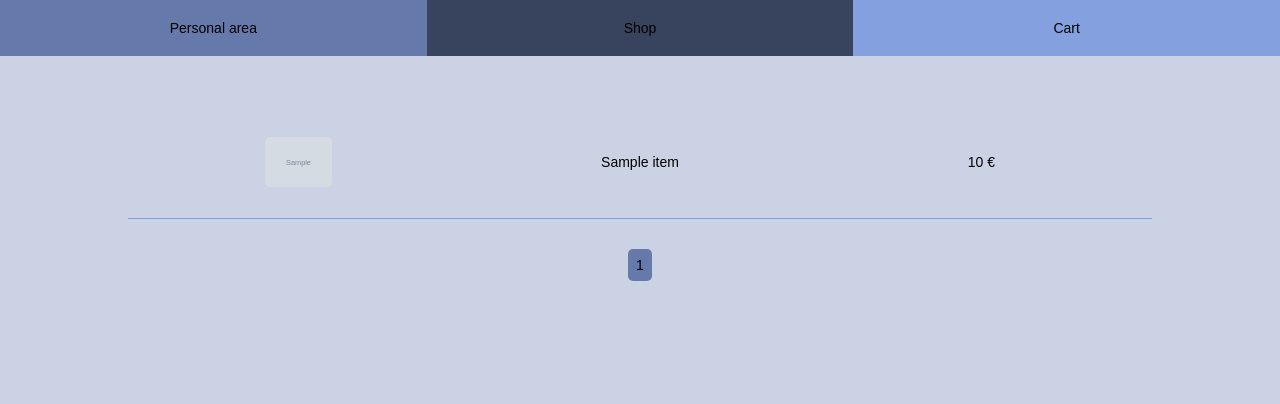
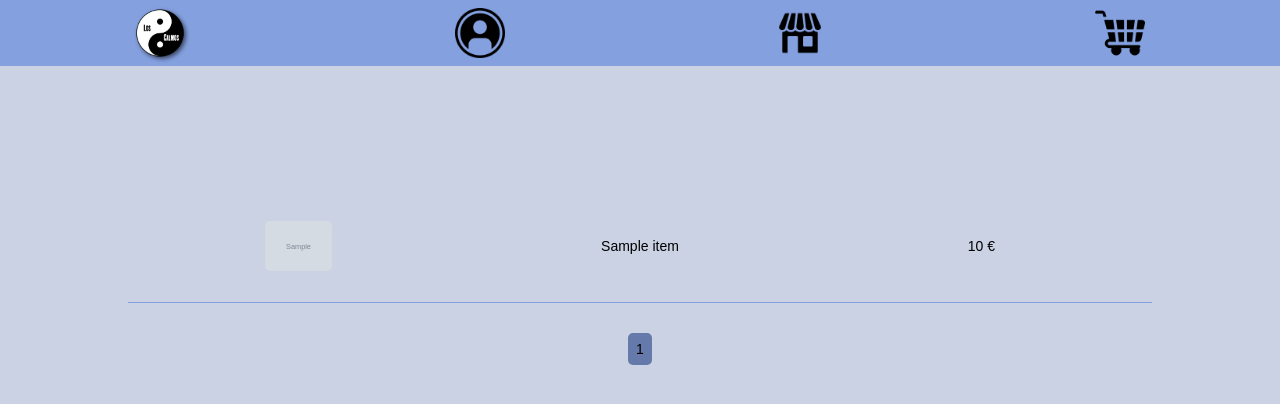
Before and after one commit to krak95/loscalmos, a PHP site: page / in a window 1280 px wide. Shown: the top 404 px of the page. Run offline with PHP 8.4, Linux system fonts and the light colour scheme; the visitor is signed in with stand-in values (Sample User, id 1); tables that the repository leaves empty or names only in its code hold one stand-in row (values such as "Sample post"); grey boxes marked "Sample" are stand-in pictures.

Commit message:
topmenu logos

```diff
--- a/css/mystyle.css
+++ b/css/mystyle.css
@@ -48,6 +48,15 @@ button:hover{
     position: fixed;
     top:0;
 }
+.shopmenu{
+    justify-content: left !important;
+    padding:0 !important;
+    margin:0 !important;
+    width: 50px !important;
+}
+.shopmenu:hover{
+    background-color: var(--blue) !important;
+}
 .topmenu ol{
     background-color: var(--blue);
     width: 100%;
@@ -55,16 +64,21 @@ button:hover{
     justify-content: center;
 }
 .topmenu li{
+    padding:8px;
+    font-family:system-ui, -apple-system, BlinkMacSystemFont, 'Segoe UI', Roboto, Oxygen, Ubuntu, Cantarell, 'Open Sans', 'Helvetica Neue', sans-serif;
     transition: .3s;
-    padding:20px;
-    width: calc(100%/3);
+    width: calc(100%/4);
     display: flex;
     justify-content: center;
 }
 .topmenu li:hover{
-    transition: .3s;
+    transition: .1s;
     cursor:pointer;
-    background-color: var(--blue2);
+    filter: drop-shadow(2px 2px 2px var(--dblue));
+}
+.topmenu img{
+    width: 50px;
+    height: auto;
 }
 .topmenuselected{
     transition: .3s;
@@ -330,7 +344,7 @@ background-color: var(--blue);
 
 .shop-div{
     display:flex;
-    margin-top:80px;
+    margin-top:180px;
     justify-content: center;
 }
 .shop-container{
--- a/index.php
+++ b/index.php
@@ -17,7 +17,6 @@ $admin=$_SESSION['admin'] ?? null;
 <script>
 loginform();
 login();
-focustopmenu();
 reguser();
 regform();
 wrongform();
@@ -43,16 +42,19 @@ additemadmin();
 <title></title>
 </head>
 <body>
-<div class='sessionstat'><?= $_SESSION['username'] ?? null; ?></div>
+<div style='display:none' class='sessionstat'><?= $_SESSION['username'] ?? null; ?></div>
 </div>
 <div class='topmenu'>
 <ol>
-<?php if (!isset($_SESSION['username']))
-{echo "<li id='topmenu-login'>Login</li>";}
-else
-{echo "<li id='topmenu-user'>Personal area</li>";} ?>
-<li id='topmenu-shop' class='topmenuselected'>Shop</li>
-<li id='topmenu-cart'>Cart</li>
+    <li><img src="php/img/icons/logo.png" alt=""> </li>
+    <?php if (!isset($_SESSION['username']))
+{echo "<li id='topmenu-login'><img src='php/img/icons/user.png'>
+    </li>";}
+    else
+    {echo "<li id='topmenu-user'><img src='php/img/icons/user.png'>
+        </li>";} ?>
+<li id='topmenu-shop' ><img src="php/img/icons/shop.png" alt=""></li>
+<li id='topmenu-cart'><img src="php/img/icons/cart.png" alt=""></li>
 </ol>
 </div>
 
--- a/js/js.js
+++ b/js/js.js
@@ -35,19 +35,6 @@ $('.reg-div').css('display','none');
 $('.reg-div').click(function(event){
 event.stopPropagation();
 });
-})
-})
-}
-
-function focustopmenu(){
-$(document).ready(function(){
-$('.topmenu li').click(function(){
-var but = $(this);
-$(this).addClass('topmenuselected');
-$('.topmenu li').not(but).removeClass('topmenuselected');
-})
-$('.backcurtain').click(function(){
-$('.topmenu li').removeClass('topmenuselected');
 })
 })
 }
@@ -145,7 +132,6 @@ $(location).prop('href','');
 $('.backcurtain').hide();
 $('.login-div').hide();
 $('.topmenu li').removeClass('topmenuselected');
-$('#topmenu-login').html('Personal area');
 $('#login-btn').removeClass('login-btn-correct');
 }
 });
@@ -184,7 +170,6 @@ $('.backcurtain').show();
 $('.backcurtain').click(function(){
 $('.backcurtain').hide();
 $('.user-div').hide();
-$('#topmenu-shop').addClass('topmenuselected');
 $('.shop-div').show();
 });
 });
```
Also changed, not shown: php/img/icons/cart.png (added), php/img/icons/logo.png (added), php/img/icons/shop.png (added), php/img/icons/shopmenu.png (added), php/img/icons/user.png (added).
